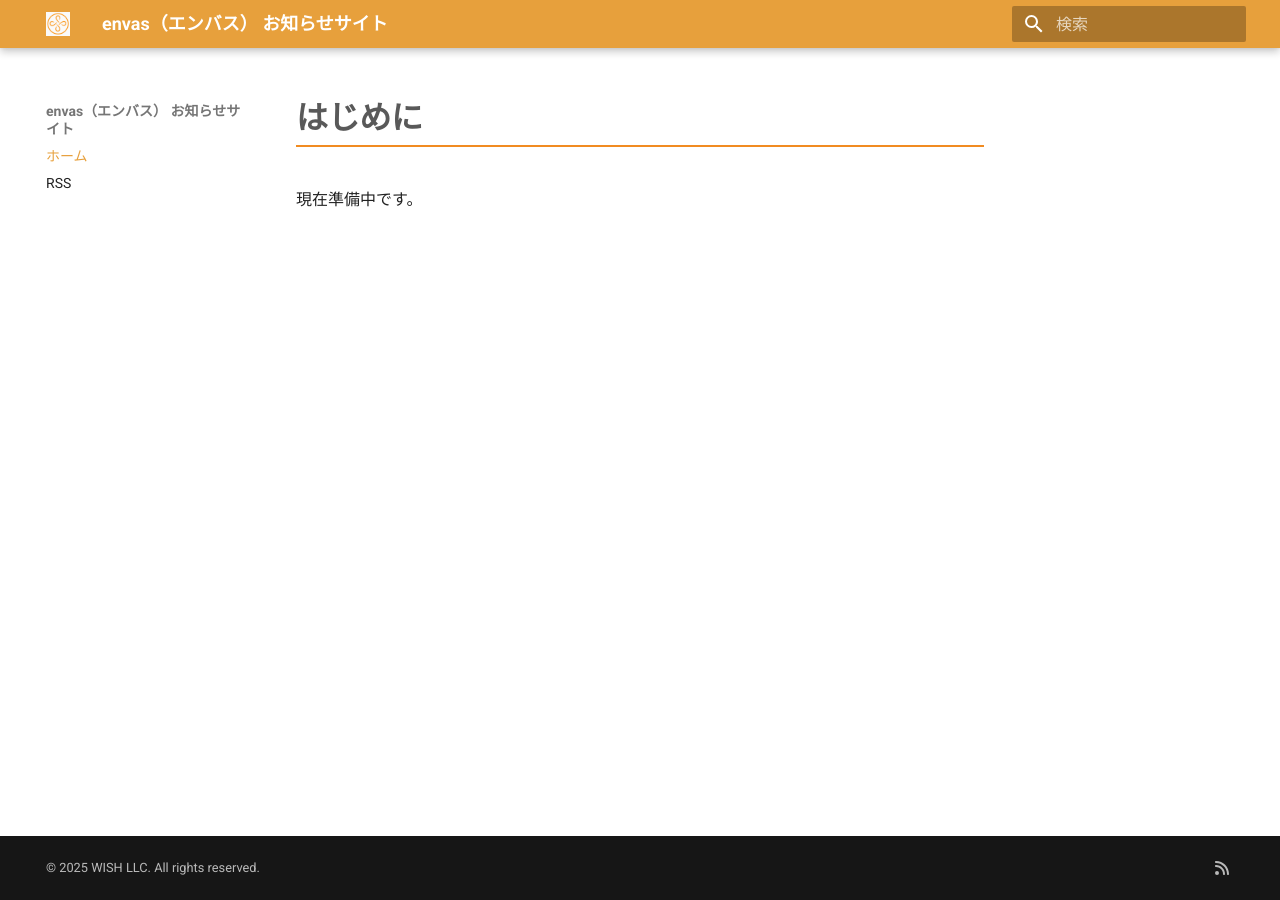
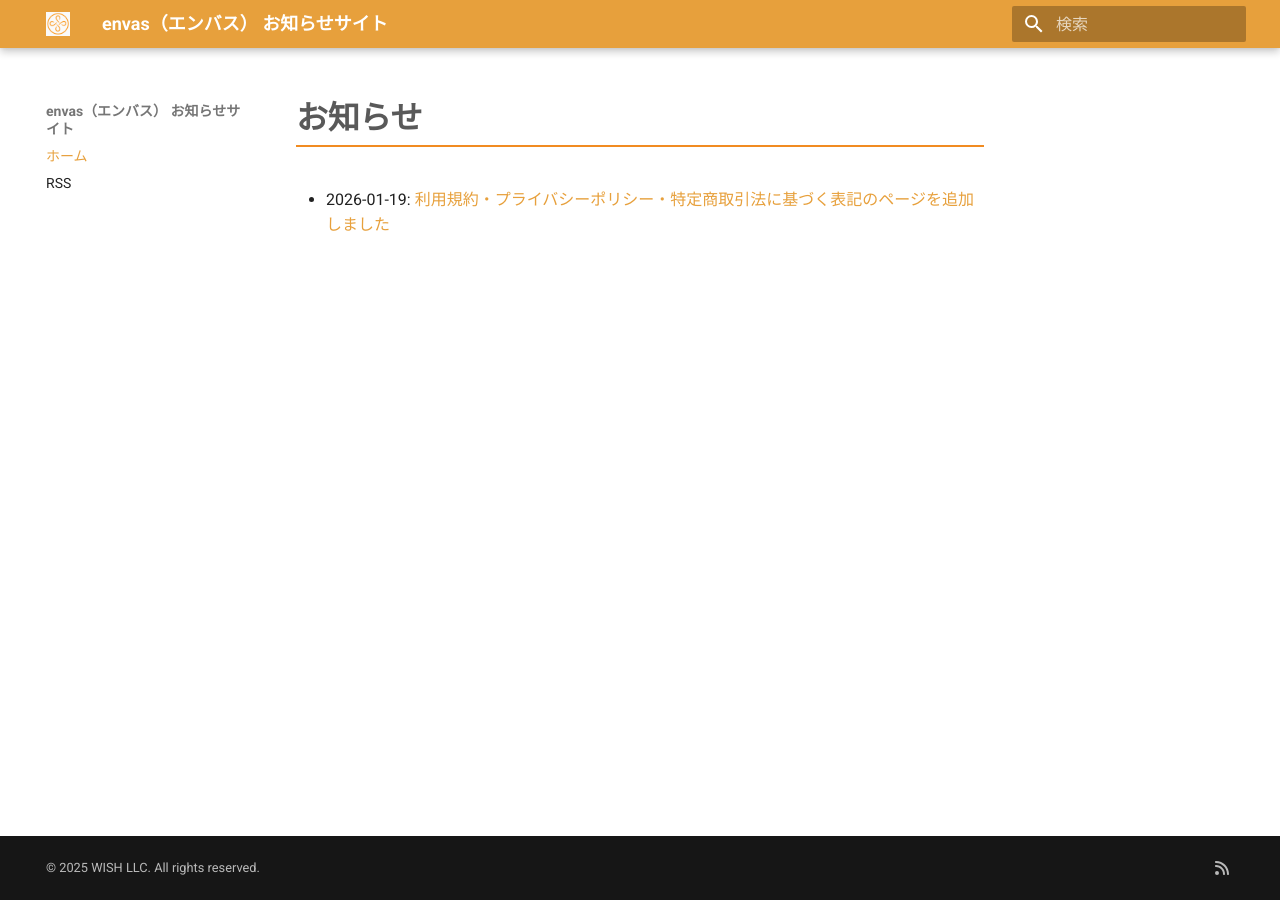
Before and after one commit to wish-corp/envas-info, an MkDocs documentation site: the page built from docs/index.md, in a window 1280 px wide. Built offline with MkDocs 1.6.1 and Material for MkDocs 9.7.7, drawn with Linux system fonts in a browser that asks for light colours.

Commit message:
feat: 利用規約・プライバシーポリシー・特商法ページ追加のお知らせを掲載
Co-Authored-By: Claude <noreply@anthropic.com>

```diff
--- a/docs/index.md
+++ b/docs/index.md
@@ -1,3 +1,3 @@
-# はじめに
+# お知らせ
 
-現在準備中です。
+- 2026-01-19: [利用規約・プライバシーポリシー・特定商取引法に基づく表記のページを追加しました](news/2026-01-19-policy-pages.md)
```
Also changed, not shown: docs/news/2026-01-19-policy-pages.md (added, +11 -0 lines).
